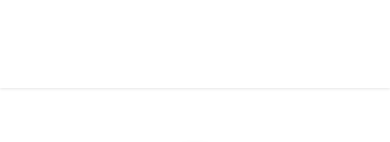
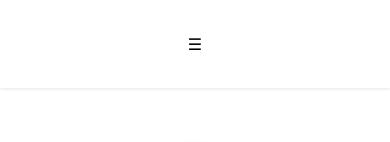
Before and after one commit to stevenc15/Personal_Portfolio, a React (Create React App) app: page / in a window 390 px wide. Shown: the top 142 px of the page. Built offline with nearby package versions, Linux system fonts and the light colour scheme; a web font is replaced by a local one.

Commit message:
first attempt at adding mobile menu

```diff
--- a/src/pages/Layout.js
+++ b/src/pages/Layout.js
@@ -58,6 +58,25 @@ const Layout = () => {
                     </button>
                 </div>
 
+                {/* Mobile Navigation */}
+            <div className="mobile-nav">
+                <button
+                    className="mobile-menu-toggle"
+                    onClick={() => setMenuOpen(!menuOpen)}
+                >
+                    ☰
+                </button>
+
+                {menuOpen && (
+                    <div className="mobile-menu">
+                        <button onClick={() => { setCurrentPage('home'); setMenuOpen(false); }} className="nav-item">Home</button>
+                        <button onClick={() => { setCurrentPage('projects'); setMenuOpen(false); }} className="nav-item">Projects</button>
+                        <button onClick={() => { setCurrentPage('research'); setMenuOpen(false); }} className="nav-item">Research</button>
+                        <button onClick={() => { setCurrentPage('contact'); setMenuOpen(false); }} className="nav-item">Contact</button>
+                        <button onClick={() => { setCurrentPage('resume'); setMenuOpen(false); }} className="nav-item">Resume</button>
+                    </div>
+                )}
+            </div>
             </div>
         </nav>
     );
```
